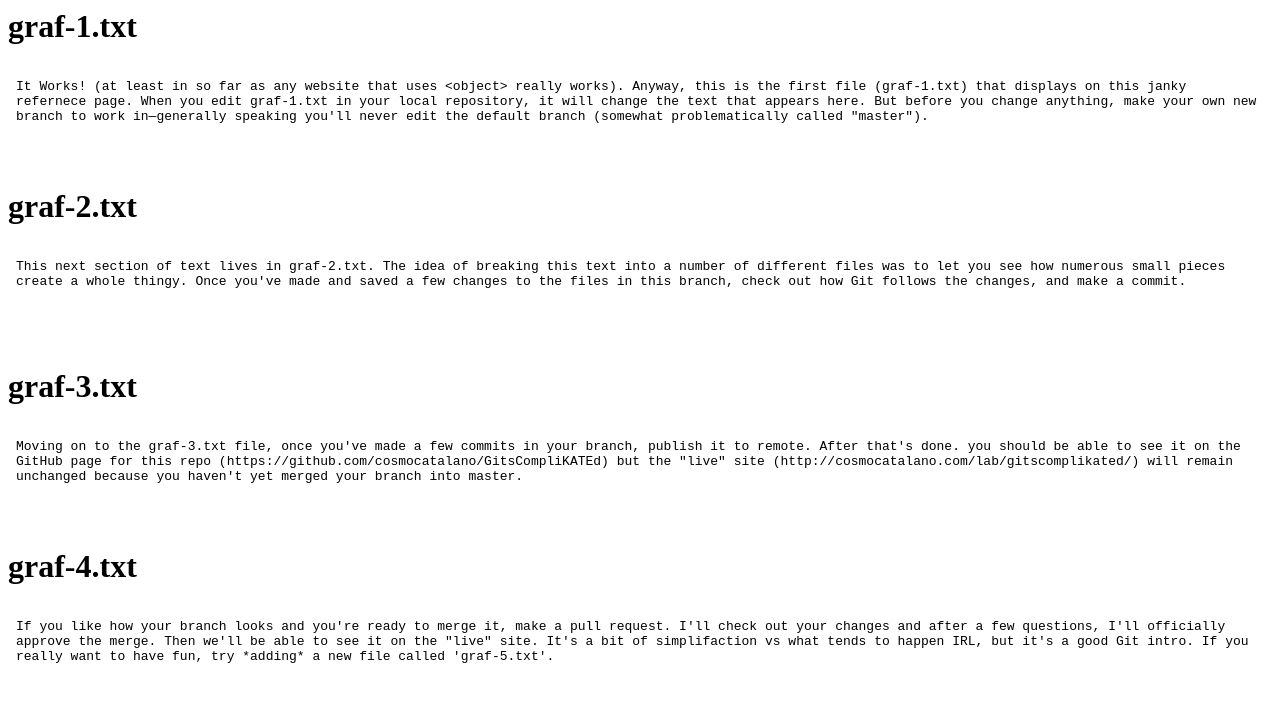
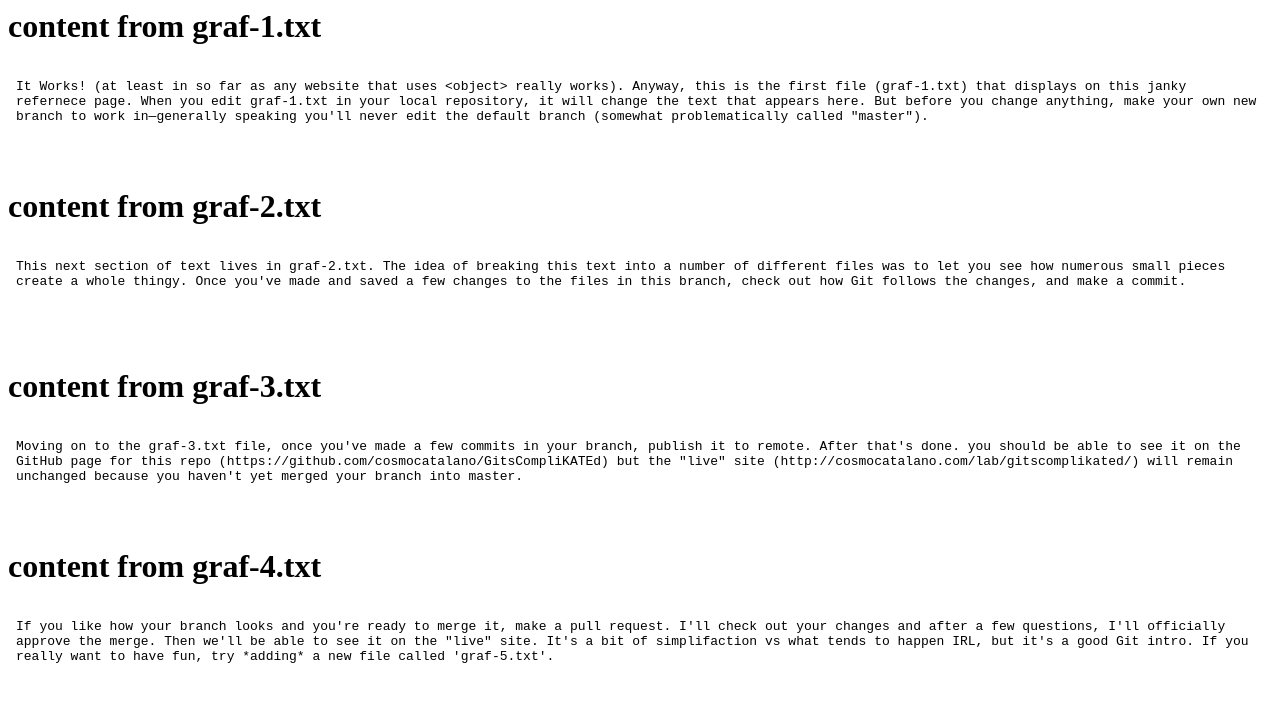
Before and after one commit to cosmocatalano/GitsCompliKATEd, a plain HTML site: page index.html in a window 1280 px wide. Drawn offline with Linux system fonts and the light colour scheme.

Commit message:
better js

```diff
--- a/index.html
+++ b/index.html
@@ -9,39 +9,69 @@
 	<body>
 		<div id="target"></div>
 		<script>
-			//definitely don't edit this file here
+
+			//static attributes for <objects>
+			const staticAttributes = {
+				"type":"text/plain",
+				"width":"100%",
+				"height": "100px",
+			}
+
+			//iterated attributes for <objects>
+			const iteratedAttributes = {
+				"data": {
+					"pro":"text/graf-",
+					"epi":".txt"
+				},
+				"id": {
+					"pro":"object-",
+					"epi":""
+				}
+			}
+
 			let i = 1;
 			while(i < 11) {
 				//creating some objects
 				let objectTag = document.createElement("object");
-				objectTag.setAttribute("type", "text/plain");
-				objectTag.setAttribute("width", "100%");
-				objectTag.setAttribute("height", "100px");
-				objectTag.setAttribute("data", "text/graf-" + i +".txt");
-				objectTag.setAttribute("id", "object-" + i);
+
+				//adding static attributes
+				for (static in staticAttributes) {
+					objectTag.setAttribute(static, staticAttributes[static]);
+				}
+
+				//addint iterated attributes
+				for (iterated in iteratedAttributes) {
+					objectTag.setAttribute(iterated, iteratedAttributes[iterated]["pro"] + i + iteratedAttributes[iterated]["epi"]);
+				}
+
+				//inserting objects into the page
 				document.getElementById("target").appendChild(objectTag);
-				console.log("done this " + i + " times");
 				i++;
+
 			}
+
+			//make sure the object have content
 			window.onload = function() {
-				//adding a header if those objects exist
-				let j = 0;
-				let lastOffset = 0;
+				let j = 1;
+
+				//get the <object> elements and iterate through them
 				let objects = document.getElementsByTagName("object");
+				for (object of objects) {
 
-				for (object of objects) {
-					j++;
-					// console.log ("lastOffset for iteration " + j + " is " + lastOffset );
-					// console.log ("initial object.offsetTop for iteration " + j + " is " + object.offsetTop );
-					console.log("object.offsetHeight for iteration " + j  + " is " + object.offsetHeight);
+					// assumes objects less than 100px are empty
 		 			if (object.offsetHeight > 99) {
+
+		 				//create header and add text
 		 				let headerTag = document.createElement("h1");
-		 				let headerText = document.createTextNode("graf-"+j+".txt");
+		 				let headerText = document.createTextNode("content from graf-"+j+".txt");
 		 				headerTag.appendChild(headerText);
+
+		 				//insert header
 		  				document.getElementById("target").insertBefore(headerTag, object);
-		  				// lastOffset = object.offsetTop;
-		  				// console.log("just reset lastOffset to " + object.offsetTop);
 		 			}
+
+		 			//turn crank
+		 			j++;
 		 		}
 		 	}
 		</script>
```
